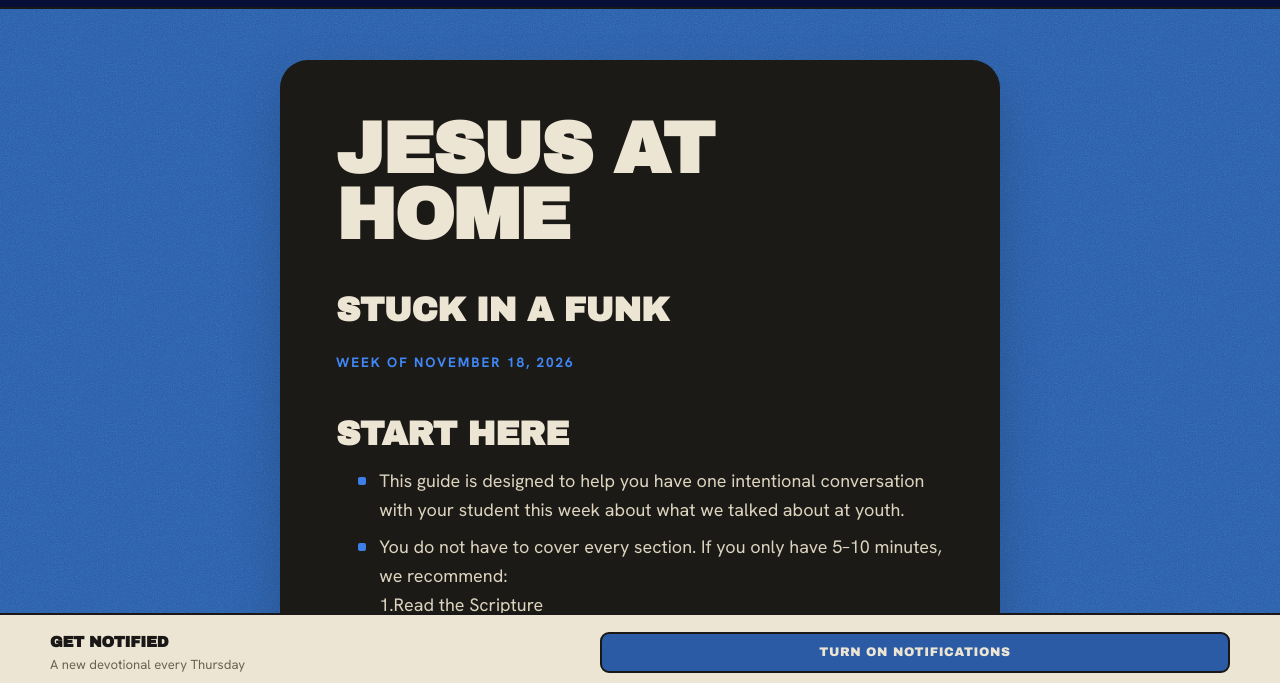
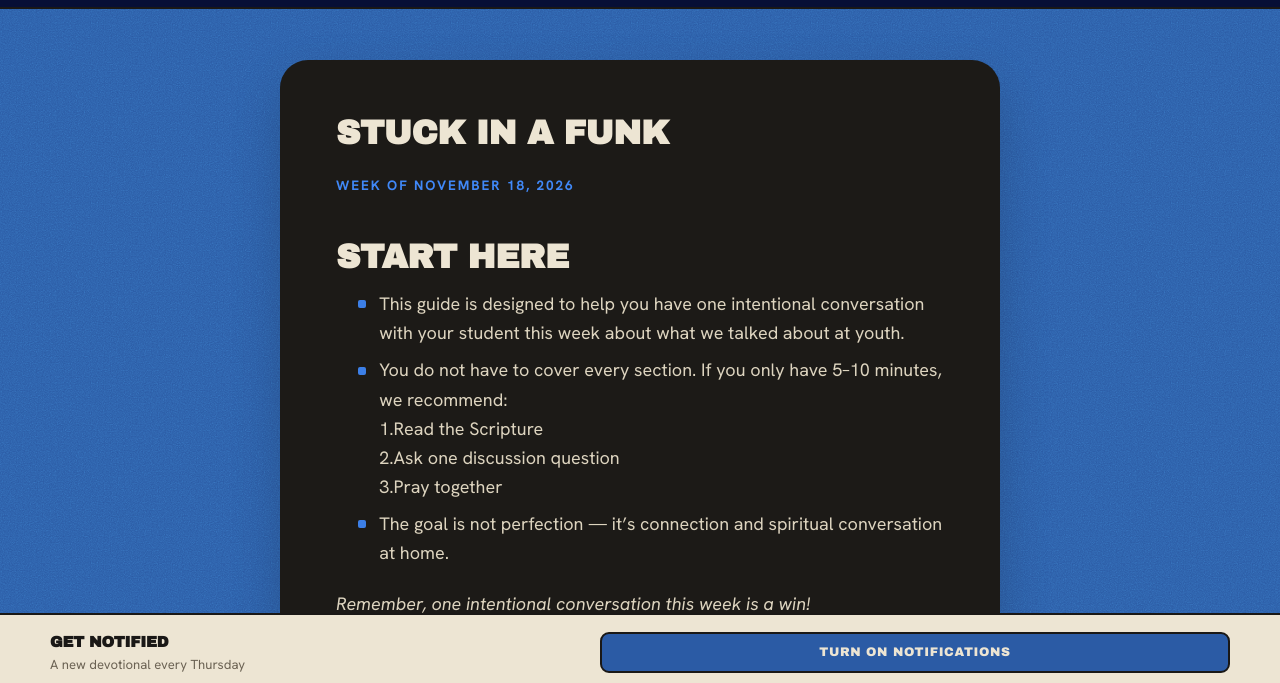
Before and after one commit to scottbrandon-rgb/jesus-at-home, a website: page index.html in a window 1280 px wide. Shown: the part 67-750 px from the top of the page. Drawn offline with nearby package versions, Linux system fonts and the light colour scheme.

Commit message:
Drop redundant 'Jesus At Home' title from devotional body
The header lockup already carries the brand, so the renderer now removes a
leading H1 that is just the site name. Other H1s and the browser tab title
are unchanged.

Co-Authored-By: Claude Sonnet 5.5 <noreply@anthropic.com>
Claude-Session: https://claude.ai/code/session_016guqcvyEBhuWFKg8HtpfoN

```diff
--- a/render.js
+++ b/render.js
@@ -94,12 +94,16 @@
     buildCallouts(tpl.content);
 
     const h1 = tpl.content.querySelector('h1');
+    const title = h1 ? h1.textContent.trim() : '';
+    // The site header already carries the "Jesus at Home" brand, so drop the
+    // note's own title line when it is just the site name. Any other H1 stays.
+    if (h1 && /^jesus\s+at\s+home$/i.test(title)) h1.remove();
     const box = document.createElement('div');
     box.appendChild(tpl.content);
     return {
       html: box.innerHTML,
       meta,
-      title: h1 ? h1.textContent.trim() : '',
+      title,
       warnings,
     };
   }
--- a/style.css
+++ b/style.css
@@ -188,6 +188,7 @@ body.layout-hero .hero { display: grid; }
 
 /* ── Prose ────────────────────────────────────────────────────────── */
 .prose { width: 100%; }
+.prose > :first-child { margin-top: 0; }
 
 .prose h1 {
   font-family: var(--font-display);
```
